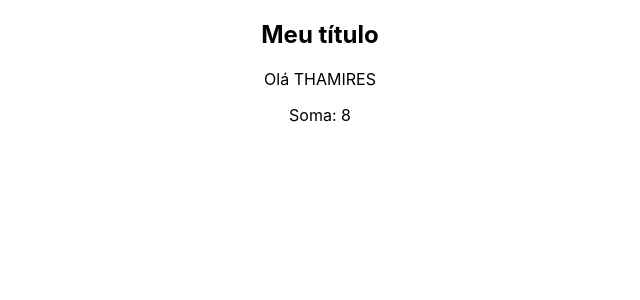
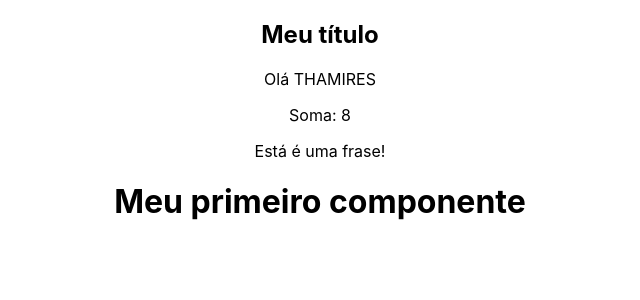
Before and after one commit to thamirespereira/curso-react, a React (Create React App) app in the folder meu-projeto/: page / in a window 1280 px wide. Shown: the top 300 px of the page, without its empty margins (320-960 px from the left). Built offline with nearby package versions, Linux system fonts and the light colour scheme.

Commit message:
componentes

```diff
--- a/meu-projeto/src/App.js
+++ b/meu-projeto/src/App.js
@@ -1,5 +1,6 @@
 import logo from './logo.svg';
 import './App.css';
+import HelloWorld from './Components/HelloWorld';
 
 function App() {
 const nome = 'Thamires'
@@ -15,6 +16,7 @@
       <h2>Meu título</h2>
       <p>Olá {novoNome}</p>
       <p>Soma: {soma(3, 5)}</p>
+      <HelloWorld/>
     </div>
   );
 }
--- /dev/null
+++ b/meu-projeto/src/Components/Frase.js
@@ -0,0 +1,11 @@
+
+
+function Frase() {
+    return(
+        <div>
+            <p>Está é uma frase!</p>
+        </div>
+    )
+}
+
+export default Frase;
--- /dev/null
+++ b/meu-projeto/src/Components/HelloWorld.js
@@ -0,0 +1,12 @@
+import Frase from './Frase'
+
+function HelloWorld(){
+    return(
+        <div>
+            <Frase/>
+            <h1>Meu primeiro componente</h1>
+        </div>
+    )
+}
+
+export default HelloWorld
```
